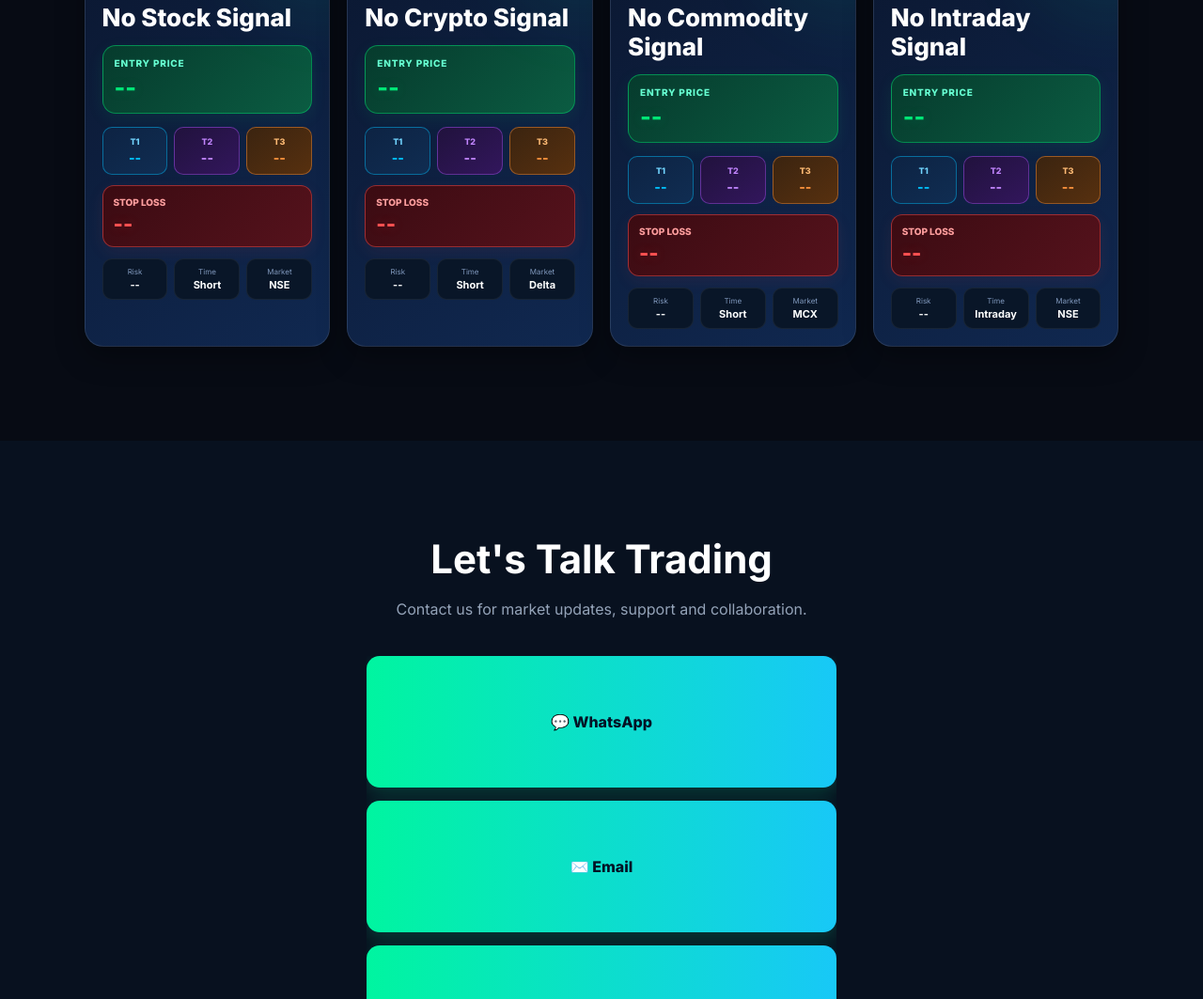
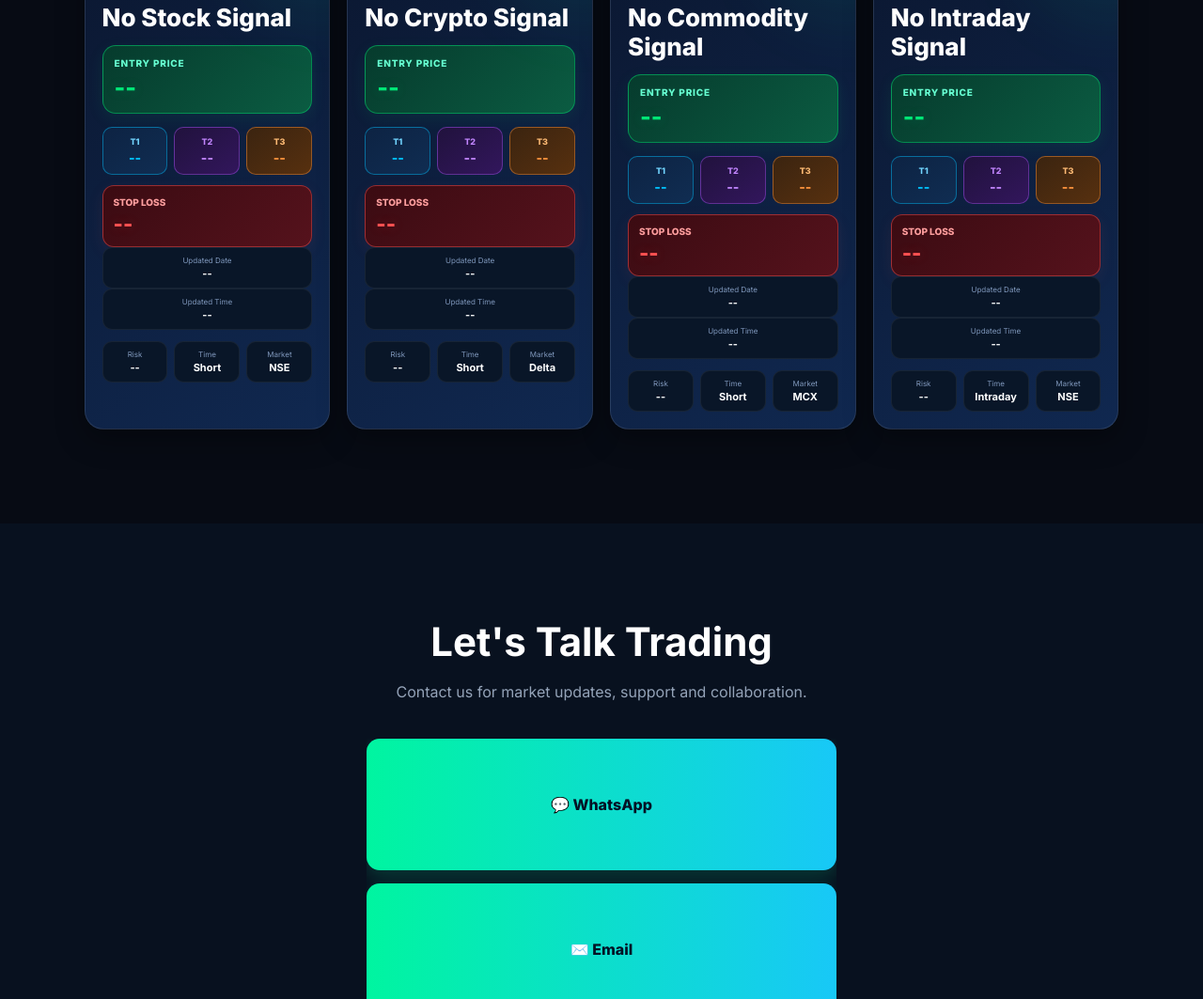
Before and after one commit to sampatsaasodha1234-ai/StockPulse, a website: page index.html in a window 1280 px wide. Shown: the part 2459-3522 px from the top of the page at 94% size. Drawn offline with Linux system fonts and the light colour scheme; no server answers.

Commit message:
Add update date and time to all signal cards

```diff
--- a/index.html
+++ b/index.html
@@ -846,10 +846,33 @@
       <h4 id="stockSL">₹1750</h4>
     </div>
 
+       <div class="signal-update-time">
+      <div class="info">
+        <small>Updated Date</small>
+        <b id="stockSignalDate">--</b>
+      </div>
+
+      <div class="info">
+        <small>Updated Time</small>
+        <b id="stockSignalTime">--</b>
+      </div>
+    </div>
+
     <div class="signal-footer">
-      <div class="info"><small>Risk</small><b id="stockRisk">Medium</b></div>
-      <div class="info"><small>Time</small><b>Short</b></div>
-      <div class="info"><small>Market</small><b>NSE</b></div>
+      <div class="info">
+        <small>Risk</small>
+        <b id="stockRisk">Medium</b>
+      </div>
+
+      <div class="info">
+        <small>Time</small>
+        <b>Short</b>
+      </div>
+
+      <div class="info">
+        <small>Market</small>
+        <b>NSE</b>
+      </div>
     </div>
   </article>
 
@@ -879,10 +902,33 @@
       <h4 id="cryptoSL">$65000</h4>
     </div>
 
+        <div class="signal-update-time">
+      <div class="info">
+        <small>Updated Date</small>
+        <b id="cryptoSignalDate">--</b>
+      </div>
+
+      <div class="info">
+        <small>Updated Time</small>
+        <b id="cryptoSignalTime">--</b>
+      </div>
+    </div>
+
     <div class="signal-footer">
-      <div class="info"><small>Risk</small><b id="cryptoRisk">High</b></div>
-      <div class="info"><small>Time</small><b>Short</b></div>
-      <div class="info"><small>Market</small><b>Delta</b></div>
+      <div class="info">
+        <small>Risk</small>
+        <b id="cryptoRisk">High</b>
+      </div>
+
+      <div class="info">
+        <small>Time</small>
+        <b>Short</b>
+      </div>
+
+      <div class="info">
+        <small>Market</small>
+        <b>Delta</b>
+      </div>
     </div>
   </article>
 
@@ -912,10 +958,33 @@
       <h4 id="goldSL">151450</h4>
     </div>
 
+       <div class="signal-update-time">
+      <div class="info">
+        <small>Updated Date</small>
+        <b id="goldSignalDate">--</b>
+      </div>
+
+      <div class="info">
+        <small>Updated Time</small>
+        <b id="goldSignalTime">--</b>
+      </div>
+    </div>
+
     <div class="signal-footer">
-      <div class="info"><small>Risk</small><b id="goldRisk">Medium</b></div>
-      <div class="info"><small>Time</small><b>Short</b></div>
-      <div class="info"><small>Market</small><b>MCX</b></div>
+      <div class="info">
+        <small>Risk</small>
+        <b id="goldRisk">Medium</b>
+      </div>
+
+      <div class="info">
+        <small>Time</small>
+        <b>Short</b>
+      </div>
+
+      <div class="info">
+        <small>Market</small>
+        <b>MCX</b>
+      </div>
     </div>
   </article>
 
@@ -945,10 +1014,33 @@
       <h4 id="intradaySL">120</h4>
     </div>
 
+        <div class="signal-update-time">
+      <div class="info">
+        <small>Updated Date</small>
+        <b id="intradaySignalDate">--</b>
+      </div>
+
+      <div class="info">
+        <small>Updated Time</small>
+        <b id="intradaySignalTime">--</b>
+      </div>
+    </div>
+
     <div class="signal-footer">
-      <div class="info"><small>Risk</small><b id="intradayRisk">Medium</b></div>
-      <div class="info"><small>Time</small><b>Intraday</b></div>
-      <div class="info"><small>Market</small><b>NSE</b></div>
+      <div class="info">
+        <small>Risk</small>
+        <b id="intradayRisk">Medium</b>
+      </div>
+
+      <div class="info">
+        <small>Time</small>
+        <b>Intraday</b>
+      </div>
+
+      <div class="info">
+        <small>Market</small>
+        <b>NSE</b>
+      </div>
     </div>
     </article>
 
--- a/script.js
+++ b/script.js
@@ -3399,7 +3399,29 @@ function normalizeSignal(signal) {
                     "segment"
                 ]
             )
-
+        ,
+
+        signalDate:
+            getSignalValue(
+                signal,
+                [
+                    "signalDate",
+                    "date",
+                    "updateDate",
+                    "updatedDate"
+                ]
+            ),
+
+        signalTime:
+            getSignalValue(
+                signal,
+                [
+                    "signalTime",
+                    "time",
+                    "updateTime",
+                    "updatedTime"
+                ]
+            )
     };
 
 }
@@ -3583,10 +3605,15 @@ const SIGNAL_CARD_CONFIG = {
         "stockSL",
 
     risk:
-            "stockRisk"
+        "stockRisk",
+
+    date:
+        "stockSignalDate",
+
+    time:
+        "stockSignalTime"
 
 },
-
 
     crypto: {
 
@@ -3618,7 +3645,13 @@ const SIGNAL_CARD_CONFIG = {
         "cryptoSL",
 
     risk:
-            "cryptoRisk"
+        "cryptoRisk",
+
+    date:
+        "cryptoSignalDate",
+
+    time:
+        "cryptoSignalTime"
 
 },
 
@@ -3653,10 +3686,15 @@ const SIGNAL_CARD_CONFIG = {
         "goldSL",
 
     risk:
-            "goldRisk"
+        "goldRisk",
+
+    date:
+        "goldSignalDate",
+
+    time:
+        "goldSignalTime"
 
 },
-
 
     intraday: {
 
@@ -3688,10 +3726,15 @@ const SIGNAL_CARD_CONFIG = {
         "intradaySL",
 
     risk:
-            "intradayRisk"
-
-    }
-
+        "intradayRisk",
+
+    date:
+        "intradaySignalDate",
+
+    time:
+        "intradaySignalTime"
+
+}
 };
 
 
@@ -3800,7 +3843,19 @@ function clearSignalCard(category) {
             "--";
 
     }
-
+    if ($(config.date)) {
+
+        $(config.date).textContent =
+            "--";
+
+    }
+
+    if ($(config.time)) {
+
+        $(config.time).textContent =
+            "--";
+
+    }
 }
 
 
@@ -3933,7 +3988,21 @@ function updateSignalCard(
             "Medium";
 
     }
-
+    if ($(config.date)) {
+
+        $(config.date).textContent =
+            normalized.signalDate ||
+            "--";
+
+    }
+
+    if ($(config.time)) {
+
+        $(config.time).textContent =
+            normalized.signalTime ||
+            "--";
+
+    }
 }
 
 
```
Lines whose indentation alone changed are shown as unchanged.
